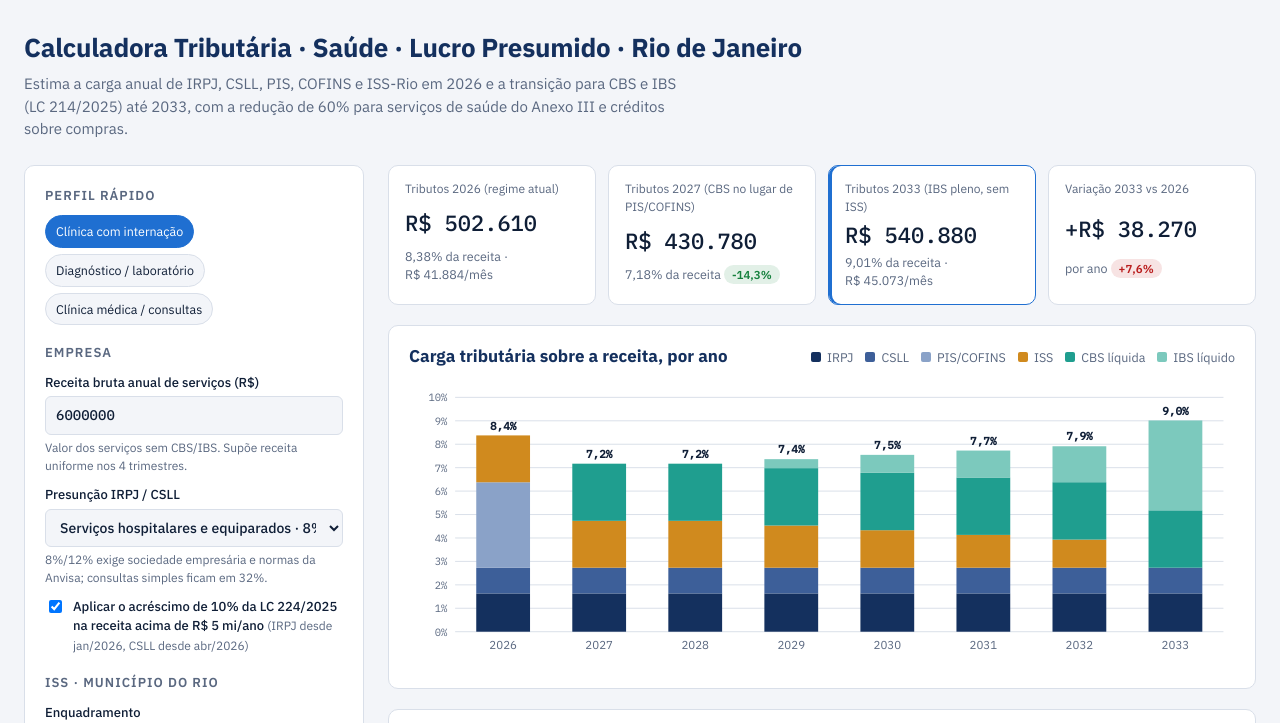
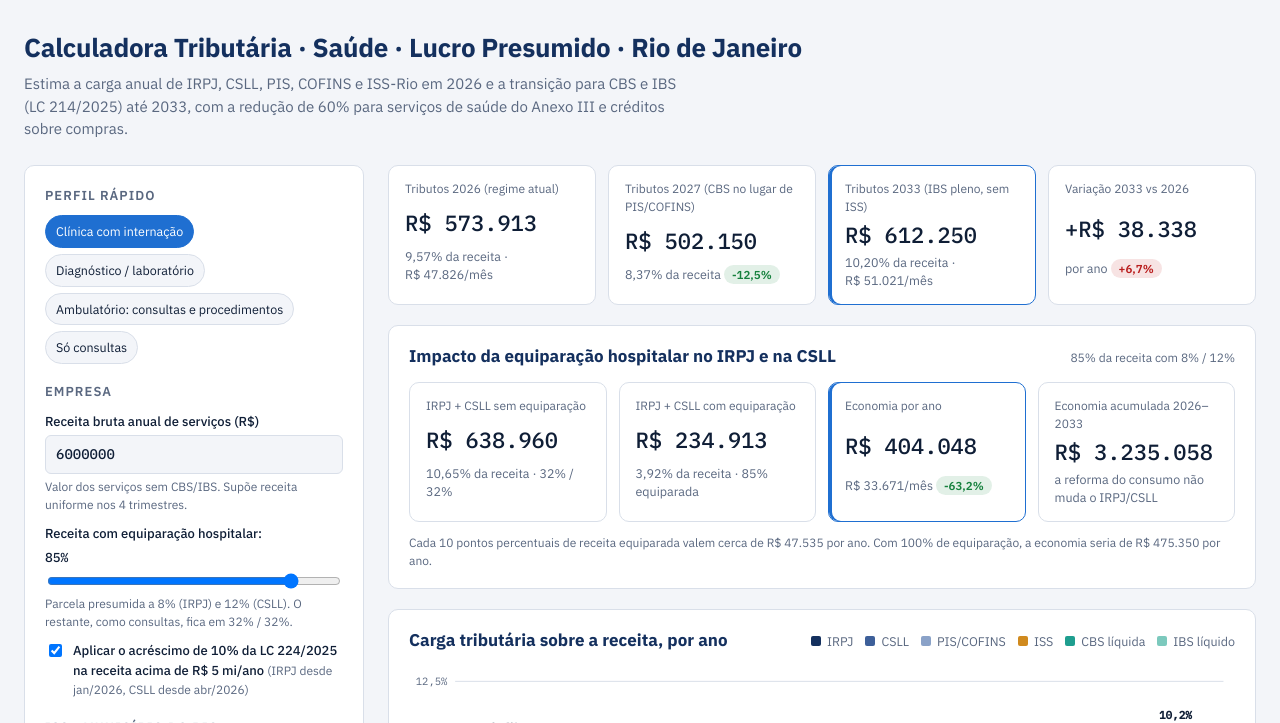
Before and after one commit to mvdantas/calculadora-saude, a plain HTML site: page index.html in a window 1280 px wide. Shown: the top 723 px of the page. Drawn offline with Linux system fonts and the light colour scheme.

Commit message:
Add files via upload

```diff
--- a/index.html
+++ b/index.html
@@ -108,7 +108,8 @@ footer{max-width:1320px;margin:0 auto;padding:0 24px 32px;color:var(--muted);fon
     <div class="chips" role="group" aria-label="Perfis">
       <button class="chip" type="button" data-preset="internacao" aria-pressed="true">Clínica com internação</button>
       <button class="chip" type="button" data-preset="diagnostico" aria-pressed="false">Diagnóstico / laboratório</button>
-      <button class="chip" type="button" data-preset="consultorio" aria-pressed="false">Clínica médica / consultas</button>
+      <button class="chip" type="button" data-preset="ambulatorio" aria-pressed="false">Ambulatório: consultas e procedimentos</button>
+      <button class="chip" type="button" data-preset="consultorio" aria-pressed="false">Só consultas</button>
     </div>
   </div>
 
@@ -118,12 +119,9 @@ footer{max-width:1320px;margin:0 auto;padding:0 24px 32px;color:var(--muted);fon
       <input type="number" id="receita" min="0" step="10000" value="6000000">
       <span class="hint">Valor dos serviços sem CBS/IBS. Supõe receita uniforme nos 4 trimestres.</span>
     </label>
-    <label for="atividade">Presunção IRPJ / CSLL
-      <select id="atividade">
-        <option value="hosp">Serviços hospitalares e equiparados · 8% / 12%</option>
-        <option value="geral">Serviços em geral (consultas, médicos) · 32% / 32%</option>
-      </select>
-      <span class="hint">8%/12% exige sociedade empresária e normas da Anvisa; consultas simples ficam em 32%.</span>
+    <label for="eqPct">Receita com equiparação hospitalar: <span id="eqPctOut" style="font-family:var(--mono)">85%</span>
+      <input type="range" id="eqPct" min="0" max="100" step="5" value="85">
+      <span class="hint">Parcela presumida a 8% (IRPJ) e 12% (CSLL). O restante, como consultas, fica em 32% / 32%.</span>
     </label>
     <label class="check"><input type="checkbox" id="lc224" checked>
       <span>Aplicar o acréscimo de 10% da LC 224/2025 na receita acima de R$ 5 mi/ano <span class="hint">(IRPJ desde jan/2026, CSLL desde abr/2026)</span></span>
@@ -181,6 +179,20 @@ footer{max-width:1320px;margin:0 auto;padding:0 24px 32px;color:var(--muted);fon
     <div class="tile"><span class="k">Variação 2033 vs 2026</span><span class="v" id="tdelta">–</span><span class="s" id="tdeltas">–</span></div>
   </section>
 
+  <section class="card" aria-label="Impacto da equiparação hospitalar">
+    <div class="card-head">
+      <h3>Impacto da equiparação hospitalar no IRPJ e na CSLL</h3>
+      <span class="hint" id="eqResumo">–</span>
+    </div>
+    <div class="tiles">
+      <div class="tile"><span class="k">IRPJ + CSLL sem equiparação</span><span class="v" id="eqSem">–</span><span class="s" id="eqSemS">–</span></div>
+      <div class="tile"><span class="k">IRPJ + CSLL com equiparação</span><span class="v" id="eqCom">–</span><span class="s" id="eqComS">–</span></div>
+      <div class="tile hl"><span class="k">Economia por ano</span><span class="v" id="eqEco">–</span><span class="s" id="eqEcoS">–</span></div>
+      <div class="tile"><span class="k">Economia acumulada 2026–2033</span><span class="v" id="eqAcum">–</span><span class="s">a reforma do consumo não muda o IRPJ/CSLL</span></div>
+    </div>
+    <p class="hint" style="margin:0" id="eqPorPonto">–</p>
+  </section>
+
   <section class="card">
     <div class="card-head">
       <h3>Carga tributária sobre a receita, por ano</h3>
@@ -221,6 +233,7 @@ footer{max-width:1320px;margin:0 auto;padding:0 24px 32px;color:var(--muted);fon
     <h3>Premissas e limites</h3>
     <div class="notes">
       <p><strong>Lucro presumido.</strong> IRPJ de 15% mais adicional de 10% sobre a base que exceder R$ 60 mil por trimestre; CSLL de 9%. Com a LC 224/2025, a parcela da receita acima de R$ 1,25 mi por trimestre usa presunção 10% maior (8% → 8,8%; 12% → 13,2%; 32% → 35,2%). Há liminares suspendendo esse acréscimo para alguns contribuintes; desmarque a opção para simular sem ele.</p>
+      <p><strong>Equiparação hospitalar.</strong> A presunção de 8% (IRPJ) e 12% (CSLL) vale para serviços hospitalares e de auxílio diagnóstico e terapia, patologia clínica, imagenologia, anatomia patológica e citopatologia, medicina nuclear e análises clínicas (Lei 9.249/1995, art. 15, § 1º, III, "a"). Exige sociedade empresária, de fato e de direito, que cumpra as normas da Anvisa (IN RFB 1.700/2017, art. 33). O STJ adota critério objetivo, pela natureza do serviço, e exclui as consultas médicas (REsp 1.116.399, Tema 217). Por isso a equiparação costuma valer só para parte da receita, e a empresa precisa separar contabilmente as receitas por natureza. O acréscimo da LC 224 é rateado entre as duas parcelas, na proporção de cada uma; o adicional de 10% do IRPJ incide sobre a base somada.</p>
       <p><strong>Regime atual (2026).</strong> PIS 0,65% e COFINS 3% cumulativos, sem crédito. A CBS de 0,9% e o IBS de 0,1% de 2026 são de teste: quem cumpre as obrigações acessórias fica dispensado do recolhimento, por isso entram como zero.</p>
       <p><strong>Transição.</strong> 2027–2028: PIS/COFINS extintos, CBS = referência − 0,1 p.p., IBS de 0,1%. 2029–2032: ISS a 90%, 80%, 70% e 60% da alíquota, IBS a 10%, 20%, 30% e 40% da referência. 2033: ISS extinto, IBS pleno. Serviços de saúde do Anexo III pagam 40% das alíquotas (redução de 60%).</p>
       <p><strong>CBS/IBS por fora.</strong> Os valores supõem preço do serviço inalterado e CBS/IBS calculados sobre ele. Se a clínica não conseguir repassar ao paciente ou à operadora, o imposto sai da margem. Créditos só existem para compras de fornecedores do regime regular; fornecedores do Simples geram crédito menor. Folha de pagamento não gera crédito.</p>
@@ -240,15 +253,17 @@ const FASE = {2026:'teste',2027:'CBS',2028:'CBS',2029:'transição',2030:'transi
 const ISS_FATOR = {2026:1,2027:1,2028:1,2029:.9,2030:.8,2031:.7,2032:.6,2033:0};
 const IBS_FRAC = {2029:.1,2030:.2,2031:.3,2032:.4,2033:1};
 const PRESETS = {
-  internacao:{atividade:'hosp',issModo:'2'},
-  diagnostico:{atividade:'hosp',issModo:'5'},
-  consultorio:{atividade:'geral',issModo:'5'}
+  internacao:{eq:85,issModo:'2'},
+  diagnostico:{eq:95,issModo:'5'},
+  ambulatorio:{eq:40,issModo:'5'},
+  consultorio:{eq:0,issModo:'5'}
 };
 
 function num(id){const v=parseFloat($(id).value);return isFinite(v)&&v>0?v:0}
 
-function irpjCsll(R, atividade, lc224, ano){
-  const p = atividade==='hosp' ? {ir:.08,cs:.12} : {ir:.32,cs:.32};
+function irpjCsll(R, eq, lc224, ano){
+  // eq = fração da receita com equiparação hospitalar; presunção média ponderada
+  const p = {ir:eq*.08+(1-eq)*.32, cs:eq*.12+(1-eq)*.32};
   const Rq = R/4, lim = 1250000;
   let ir=0, cs=0;
   for(let q=1;q<=4;q++){
@@ -263,15 +278,17 @@ function irpjCsll(R, atividade, lc224, ano){
   return {ir,cs};
 }
 
-function calcular(){
+function eqAtual(){ return num('eqPct')/100; }
+
+function calcular(eqOverride){
   const R = num('receita');
-  const atividade = $('atividade').value;
+  const eq = eqOverride===undefined ? eqAtual() : eqOverride;
   const lc224 = $('lc224').checked;
   const modo = $('issModo').value;
   const cP = num('comprasPadrao'), cS = num('comprasSaude');
   const cbsRef = num('cbsRef')/100, ibsRef = num('ibsRef')/100;
   return ANOS.map(ano=>{
-    const {ir,cs} = irpjCsll(R,atividade,lc224,ano);
+    const {ir,cs} = irpjCsll(R,eq,lc224,ano);
     const pis = ano===2026 ? R*.0365 : 0;
     let issBase = modo==='fixo' ? num('issFixo') : R*(modo==='outra' ? num('issOutra') : parseFloat(modo))/100;
     const iss = issBase*ISS_FATOR[ano];
@@ -305,6 +322,21 @@ function render(){
   set('t2033',brl(by[2033].total)); set('t2033s',`${pct(by[2033].carga)} da receita · ${brl(by[2033].total/12)}/mês`);
   const d = by[2033].total-by[2026].total;
   set('tdelta',(d>=0?'+':'−')+brl(Math.abs(d)).replace('-','')); set('tdeltas',`por ano ${delta(by[2026].total,by[2033].total)}`);
+
+  // Impacto da equiparação: mesmo cenário com 0% e com 100% da receita equiparada
+  const R = num('receita'), eq = eqAtual();
+  const sem = calcular(0), tot = calcular(1);
+  const ircs = x => x.ir + x.cs;
+  const s26 = ircs(sem[0]), c26 = ircs(by[2026]);
+  set('eqSem', brl(s26)); set('eqSemS', `${pct(R? s26/R:0)} da receita · 32% / 32%`);
+  set('eqCom', brl(c26)); set('eqComS', `${pct(R? c26/R:0)} da receita · ${Math.round(eq*100)}% equiparada`);
+  set('eqEco', brl(s26-c26)); set('eqEcoS', `${brl((s26-c26)/12)}/mês ${delta(s26,c26)}`);
+  const acum = r.reduce((a,x,i)=>a + ircs(sem[i]) - ircs(x), 0);
+  set('eqAcum', brl(acum));
+  const max26 = s26 - ircs(tot[0]);
+  set('eqResumo', `${Math.round(eq*100)}% da receita com 8% / 12%`);
+  set('eqPorPonto', `Cada 10 pontos percentuais de receita equiparada valem cerca de ${brl(max26/10)} por ano. Com 100% de equiparação, a economia seria de ${brl(max26)} por ano.`);
+  $('eqPctOut').textContent = Math.round(eq*100)+'%';
 
   $('tabAnual').querySelector('tbody').innerHTML = r.map(x=>`<tr>
     <td>${x.ano}<span class="phase">${FASE[x.ano]}</span></td>
@@ -358,12 +390,12 @@ function syncIss(){
 
 document.querySelectorAll('[data-preset]').forEach(b=>b.addEventListener('click',()=>{
   const p=PRESETS[b.dataset.preset];
-  $('atividade').value=p.atividade; $('issModo').value=p.issModo;
+  $('eqPct').value=p.eq; $('issModo').value=p.issModo;
   document.querySelectorAll('[data-preset]').forEach(o=>o.setAttribute('aria-pressed',o===b?'true':'false'));
   syncIss(); render();
 }));
 document.querySelectorAll('input,select').forEach(el=>el.addEventListener('input',()=>{
-  if(el.id==='atividade'||el.id==='issModo') document.querySelectorAll('[data-preset]').forEach(o=>o.setAttribute('aria-pressed','false'));
+  if(el.id==='eqPct'||el.id==='issModo') document.querySelectorAll('[data-preset]').forEach(o=>o.setAttribute('aria-pressed','false'));
   syncIss(); render();
 }));
 matchMedia('(prefers-color-scheme: dark)').addEventListener?.('change',render);
```
